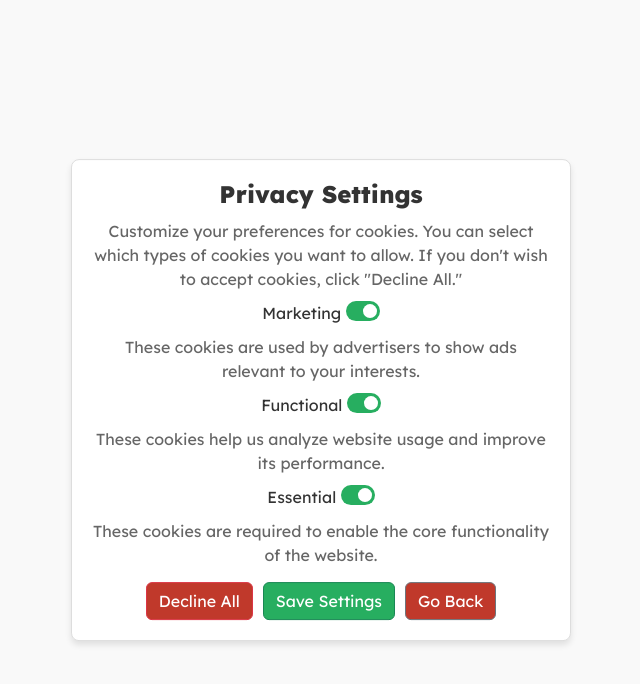
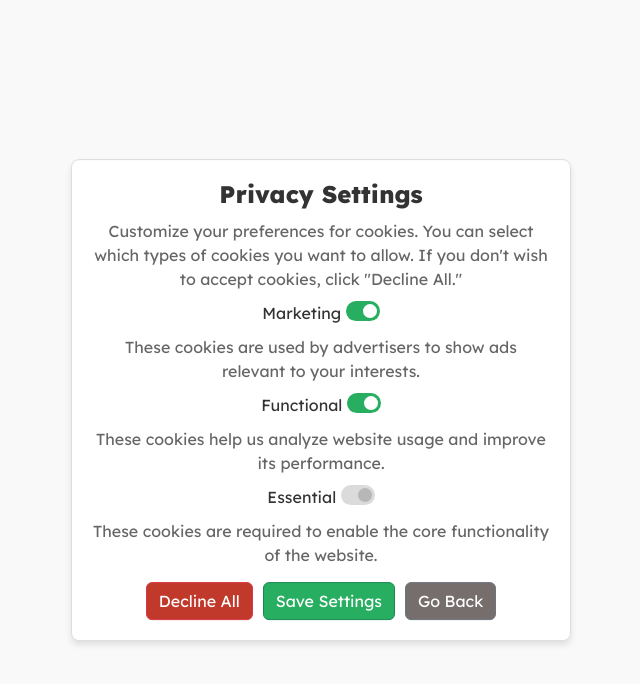
Before and after one commit to vedantbodhe/Website-Modern-Design, a plain HTML site: page index.html in a window 1280 px wide. Both pictures are taken after a click on the button "Manage Settings". Shown: the whole page, without its empty margins (319-959 px from the left). Drawn offline with nearby package versions, Linux system fonts and the light colour scheme; no server answers.

Commit message:
css for essential toggle and go back button

```diff
--- a/index.html
+++ b/index.html
@@ -37,7 +37,7 @@
     </div>
     <br>
     <div class="powered-by">
-        Powered by Minimalistic Consent Management
+        Powered by Modern Consent Management
     </div>
 </div>
 
--- a/style.css
+++ b/style.css
@@ -111,7 +111,7 @@ button:hover {
 }
 
 .cancel-settings-btn {
-    background-color: #c0392b;
+    background-color: #756e6d;
     color: white;
 }
 
@@ -127,6 +127,16 @@ button:hover {
     opacity: 0;
     width: 0;
     height: 0;
+}
+
+.switch input:disabled + .slider {
+    background-color: #ccc; /* Grey background for the slider */
+    cursor: not-allowed; /* Change cursor to indicate it is not clickable */
+    opacity: 0.7; /* Reduce opacity to give a "disabled" effect */
+}
+
+.switch input:disabled + .slider:before {
+    background-color: #999; /* Grey for the knob */
 }
 
 .slider {
```
